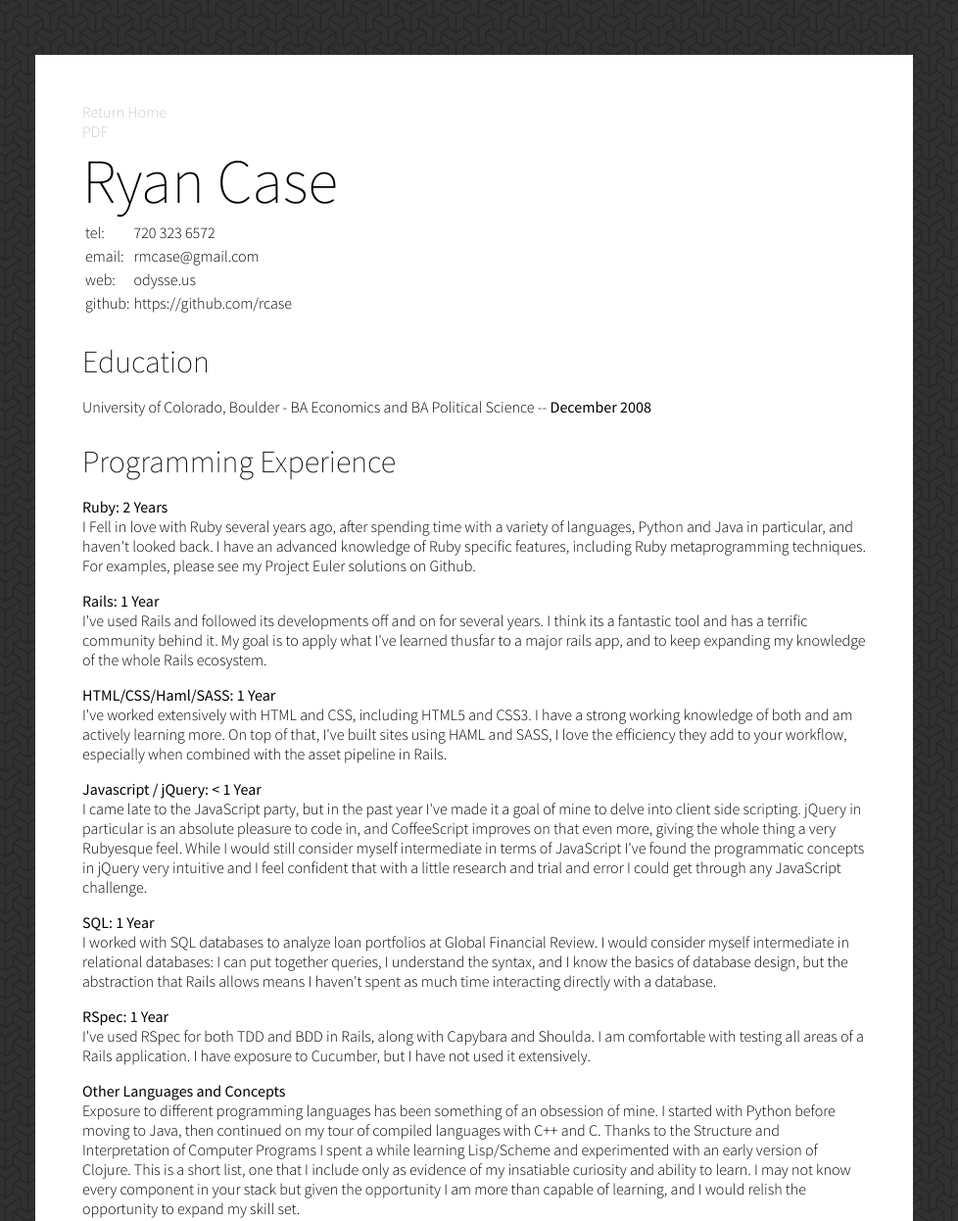
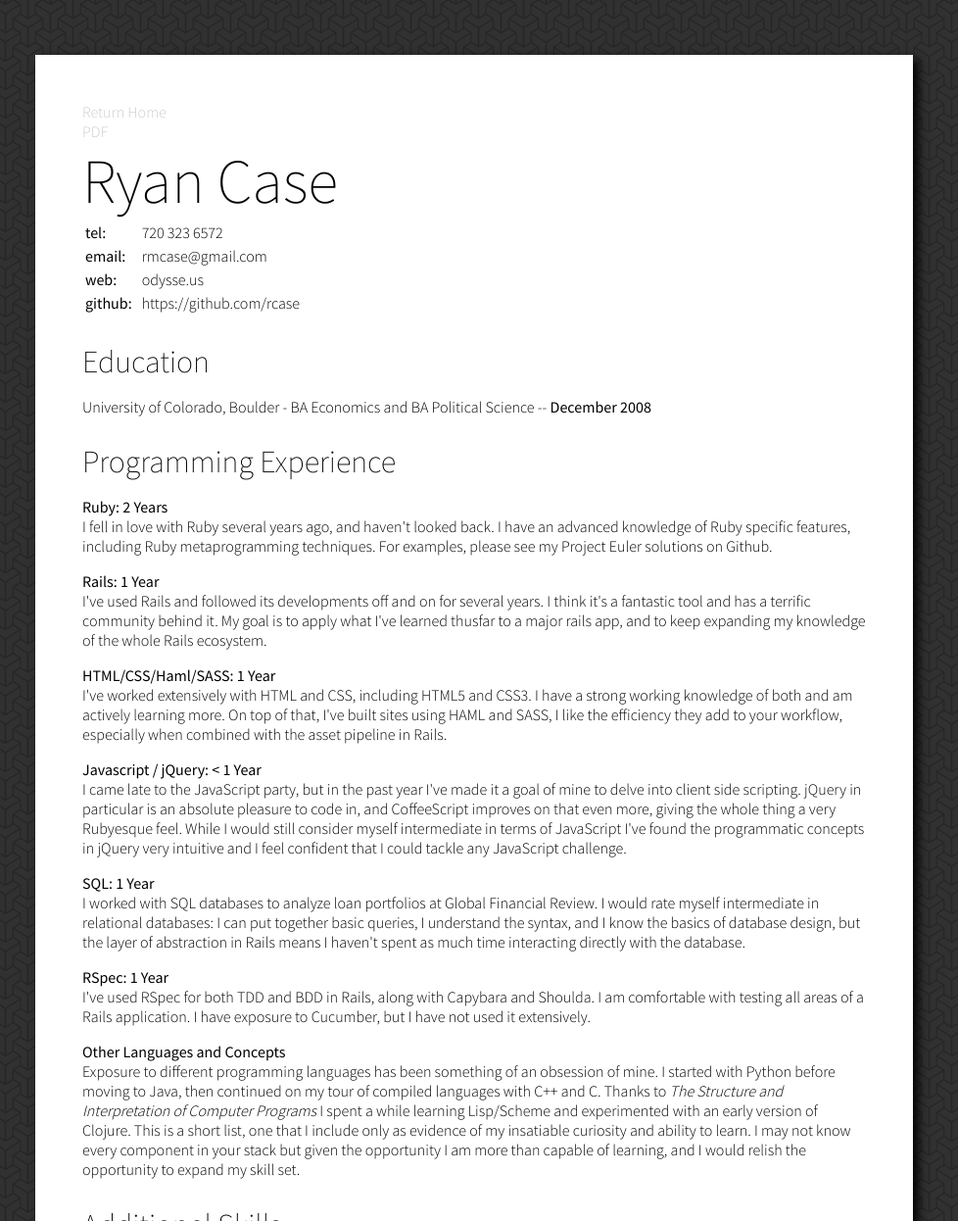
Before and after one commit to odysseus/odysseus, a plain HTML site: page cv.html in a window 1280 px wide. Shown: the top 1246 px of the page at 98% size, without its empty margins (156-1134 px from the left). Drawn offline with Linux system fonts and the light colour scheme.

Commit message:
Minor revisions

```diff
--- a/application.css
+++ b/application.css
@@ -2,12 +2,12 @@ a:link {text-decoration:none;}
 a:visited {text-decoration:none;}
 body {
   padding-top: 3em;
+  padding-bottom: 3em;
   background: #555;
   background-image: url('textures/escheresque_ste.png');
 }
 div#container {
   font-family: 'Source Sans Pro', sans-serif;
-  background-image: url('textures/cream_dust.png');
   background: #fafafa;
   padding: 1em;
   padding-top: 0;
@@ -24,6 +24,7 @@ div#cv {
   max-width: 800px;
   margin: 0 auto;
   padding: 3em;
+  box-shadow: 5px 5px 10px #000;
 }
 h1#title {
   font-size: 7em;
@@ -71,9 +72,14 @@ div.box {
 #cv strong {
   font-weight: 400;
 }
-
 #cv a {
   color: #ccc;
+}
+#cv td a {
+  color: #000;
+}
+#cv td {
+  padding-right: 7px;
 }
 
 /* clearfix */
--- a/cv.html
+++ b/cv.html
@@ -1,4 +1,3 @@
-
 <!DOCTYPE html>
 <html>
 <head>
@@ -14,20 +13,20 @@
 
   <table>
     <tr>
-    <td>tel:</td>
-    <td>720 323 6572</td>
+      <td><strong>tel:</strong></td>
+      <td><a href="tel:17203236572">720 323 6572</a></td>
     </tr>
     <tr>
-    <td>email:</td>
-    <td>rmcase@gmail.com</td>
+      <td><strong>email:</strong></td>
+      <td><a href="mailto:rmcase@gmail.com">rmcase@gmail.com</a></td>
     </tr>
     <tr>
-    <td>web:</td>
-    <td>odysse.us</td>
+      <td><strong>web:</strong></td>
+      <td><a href="http://odysse.us">odysse.us</a></td>
     </tr>
     <tr>
-    <td>github:</td>
-    <td>https://github.com/rcase </td>
+      <td><strong>github:</strong></td>
+        <td><a href="https://github.com/rcase">https://github.com/rcase</a></td>
       </tr>
     </table>
 
@@ -38,36 +37,36 @@
     <h2>Programming Experience</h2>
 
     <p><strong>Ruby: 2 Years</strong><br>
-I Fell in love with Ruby several years ago, after spending time with a variety of languages, Python and Java in particular, and haven&#39;t looked back.  I have an advanced knowledge of Ruby specific features, including Ruby metaprogramming techniques.  For examples, please see my Project Euler solutions on Github. </p>
+    I fell in love with Ruby several years ago, and haven&#39;t looked back.  I have an advanced knowledge of Ruby specific features, including Ruby metaprogramming techniques.  For examples, please see my Project Euler solutions on Github. </p>
 
     <p><strong>Rails: 1 Year</strong><br>
-I&#39;ve used Rails and followed its developments off and on for several years.  I think its a fantastic tool and has a terrific community behind it.  My goal is to apply what I&#39;ve learned thusfar to a major rails app, and to keep expanding my knowledge of the whole Rails ecosystem.</p>
+    I&#39;ve used Rails and followed its developments off and on for several years.  I think it&#39;s a fantastic tool and has a terrific community behind it.  My goal is to apply what I&#39;ve learned thusfar to a major rails app, and to keep expanding my knowledge of the whole Rails ecosystem.</p>
 
     <p><strong>HTML/CSS/Haml/SASS: 1 Year</strong><br>
-I&#39;ve worked extensively with HTML and CSS, including HTML5 and CSS3.  I have a strong working knowledge of both and am actively learning more.  On top of that, I&#39;ve built sites using HAML and SASS,  I love the efficiency they add to your workflow, especially when combined with the asset pipeline in Rails.</p>
+    I&#39;ve worked extensively with HTML and CSS, including HTML5 and CSS3.  I have a strong working knowledge of both and am actively learning more.  On top of that, I&#39;ve built sites using HAML and SASS,  I like the efficiency they add to your workflow, especially when combined with the asset pipeline in Rails.</p>
 
     <p><strong>Javascript / jQuery: &lt; 1 Year</strong><br>
-I came late to the JavaScript party, but in the past year I&#39;ve made it a goal of mine to delve into client side scripting.  jQuery in particular is an absolute pleasure to code in, and CoffeeScript improves on that even more, giving the whole thing a very Rubyesque feel.  While I would still consider myself intermediate in terms of JavaScript I&#39;ve found the programmatic concepts in jQuery very intuitive and I feel confident that with a little research and trial and error I could get through any JavaScript challenge.  </p>
+    I came late to the JavaScript party, but in the past year I&#39;ve made it a goal of mine to delve into client side scripting.  jQuery in particular is an absolute pleasure to code in, and CoffeeScript improves on that even more, giving the whole thing a very Rubyesque feel.  While I would still consider myself intermediate in terms of JavaScript I&#39;ve found the programmatic concepts in jQuery very intuitive and I feel confident that I could tackle any JavaScript challenge.  </p>
 
     <p><strong>SQL: 1 Year</strong><br>
-I worked with SQL databases to analyze loan portfolios at Global Financial Review.  I would consider myself intermediate in relational databases:  I can put together queries, I understand the syntax, and I know the basics of database design, but the abstraction that Rails allows means I haven&#39;t spent as much time interacting directly with a database.  </p>
+    I worked with SQL databases to analyze loan portfolios at Global Financial Review.  I would rate myself intermediate in relational databases:  I can put together basic queries, I understand the syntax, and I know the basics of database design, but the layer of abstraction in Rails means I haven&#39;t spent as much time interacting directly with the database.  </p>
 
     <p><strong>RSpec: 1 Year</strong><br>
     I&#39;ve used RSpec for both TDD and BDD in Rails, along with Capybara and Shoulda.  I am comfortable with testing all areas of a Rails application.  I have exposure to Cucumber, but I have not used it extensively. </p>
 
     <p><strong>Other Languages and Concepts</strong><br>
-Exposure to different programming languages has been something of an obsession of mine.  I started with Python before moving to Java, then continued on my tour of compiled languages with C++ and C.  Thanks to the Structure and Interpretation of Computer Programs I spent a while learning Lisp/Scheme and experimented with an early version of Clojure.  This is a short list, one that I include only as evidence of my insatiable curiosity and ability to learn.  I may not know every component in your stack but given the opportunity I am more than capable of learning, and I would relish the opportunity to expand my skill set.</p>
+    Exposure to different programming languages has been something of an obsession of mine.  I started with Python before moving to Java, then continued on my tour of compiled languages with C++ and C.  Thanks to <em>The Structure and Interpretation of Computer Programs</em> I spent a while learning Lisp/Scheme and experimented with an early version of Clojure.  This is a short list, one that I include only as evidence of my insatiable curiosity and ability to learn.  I may not know every component in your stack but given the opportunity I am more than capable of learning, and I would relish the opportunity to expand my skill set.</p>
 
     <h2>Additional Skills</h2>
 
     <p><strong>Statistics / Econometrics</strong><br>
-Advanced statistical analysis as well as econometric regression analysis.  A deeper understanding of statistics and randomness has been one of the most useful things I&#39;ve ever studied, and has been applicable in nearly every area of my personal and professional life.  In fact, it was the study of randomness in the wake of the subprime crisis that led me to pursue programming. </p>
+    Advanced statistical analysis as well as econometric regression analysis.  A deeper understanding of statistics and randomness has been one of the most useful things I&#39;ve ever studied, and has been applicable in nearly every area of my personal and professional life.  In fact, it was the study of randomness in the wake of the subprime crisis that led me back to programming. </p>
 
     <p><strong>Leadership</strong><br>
-Throughout my life I&#39;ve held a number of leadership positions, some of which I sought out and others that were thrust upon me, managing a huge range of different people.  This diversity of leadership experiences has made me very versatile when it comes to working with other people, even when not in leadership position. </p>
+    Throughout my life I&#39;ve held a number of leadership positions, managing a huge range of different people.  This diversity of leadership experiences has made me very versatile when it comes to working with other people, even when not in a leadership position. </p>
 
     <p><strong>People Skills</strong><br>
-Working on a cruise ship seven days a week, 10+ hours a day was trying in a number of ways, but nothing was more challenging or more important than maintaining a sunny demeanor at all times and under every circumstance.  It was an invaluable lesson in people skills and customer service.</p>
+    Working on a cruise ship seven days a week, 10+ hours a day was trying in a number of ways, but nothing was more difficult or more important than maintaining a sunny demeanor at all times and under every circumstance.  It was an invaluable lesson in people skills and customer service.</p>
 
     <p><strong>Strategy</strong><br>
     Military strategy, business strategy, salesmanship, politics, game theory, etc.  If it has a strategic element then odds are I&#39;ve studied it at some point.  While not specifically CS related, I&#39;ve found it to be a useful skill in a wide range of jobs. </p>
@@ -111,4 +110,6 @@ Military strategy, business strategy, salesmanship, politics, game theory, etc.
       <li>Working with a team of financial advisors, I performed an in-depth analysis of their current investments to identify under-performers and made recommendations for alternatives</li>
     </ul>
     <a href="index.html">Return Home</a>
-</div></body></html>
+  </div>
+  </body>
+  </html>
```
Also changed, not shown: index.html (+3 -1 lines). Lines whose indentation alone changed are shown as unchanged.
